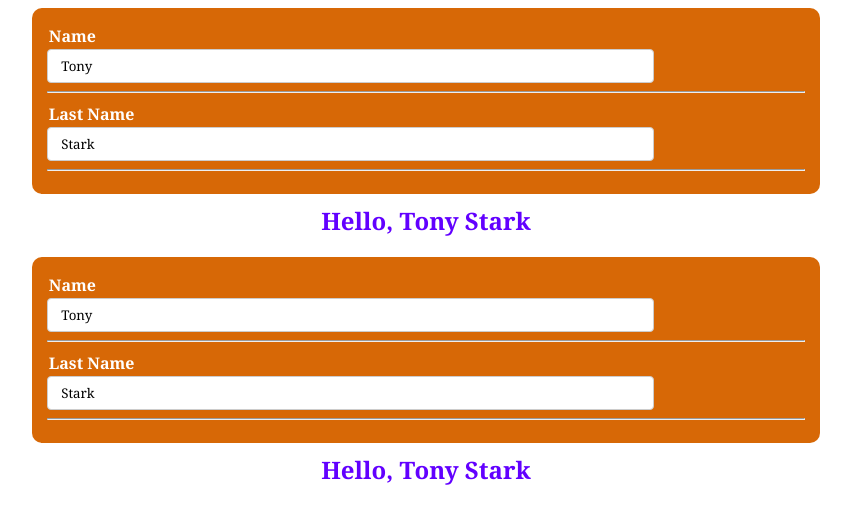
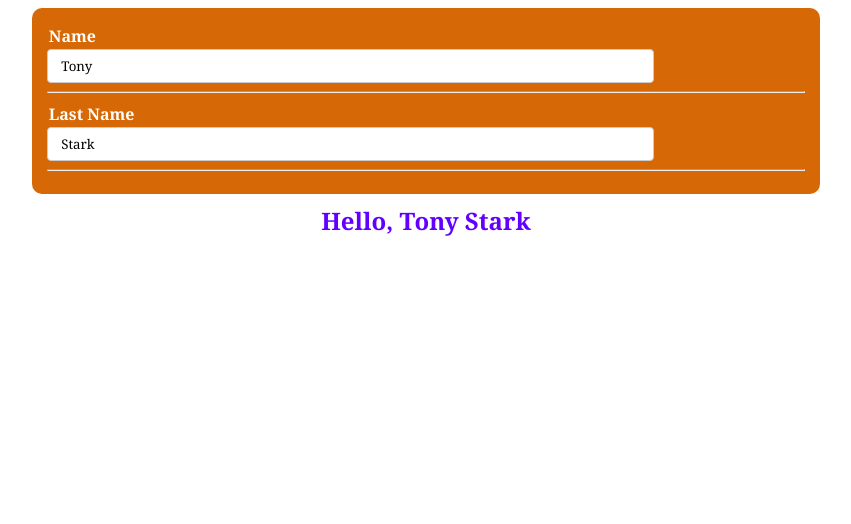
Before and after one commit to ManasChougule475/Understanding_Hooks, a React (Create React App) app: page / in a window 1280 px wide. Shown: the top 524 px of the page, without its empty margins (214-1065 px from the left). Built offline with nearby package versions, Linux system fonts and the light colour scheme; the HTML template or start-up script is replaced by a standard one.

Commit message:
update title of app based on user input values using class based component

```diff
--- a/src/App.js
+++ b/src/App.js
@@ -1,11 +1,11 @@
-import InputClass from "./Components/InputWithClass";
-import InputFunction from "./Components/InputWithClass";
+import InputWithClass from "./Components/InputWithClass";
+import InputWithFunction from "./Components/InputWithFunction";
 
 function App() {
   return (
     <>
-      <InputClass />
-      <InputFunction />
+      <InputWithClass />
+      {/* <InputWithFunction /> */}
     </>
   );
 }
--- a/src/Components/InputWithClass.js
+++ b/src/Components/InputWithClass.js
@@ -20,6 +20,16 @@
             lastName: e.target.value
         })
     }
+
+    // with below both methods title also gets updated dynamically  as user types name & lastName
+    componentDidMount(){
+        document.title = this.state.name+" "+this.state.lastName;
+    }  // :- title chnages from React App to new value as soon as component is mounted
+
+    componentDidUpdate(){
+        document.title = this.state.name+" "+this.state.lastName;
+    }  // :- title chnages from old value in mounting phase to new one  whenever user updates name & lastName
+
     render(){
         return(
             <>
@@ -30,16 +40,16 @@
                             onChange={this.handleNameChange}
                      />
                 </Row >
-                {/* <Row label="Last Name">
+                <Row label="Last Name">
                      <input  className="input"
                             value={this.state.lastName}
                             onChange={this.handleLastnameChange}
                      />
-                </Row > */}
+                </Row >
 
 
                 {/* <Row1 label="Last Name" handleLastnameChange={this.handleLastnameChange} lastName={this.state.lastName}></Row1> */}
-                <Row2 label="Last Name" handleLastnameChange={this.handleLastnameChange}>{this.state.lastName}</Row2>
+                {/* <Row2 label="Last Name" handleLastnameChange={this.handleLastnameChange}>{this.state.lastName}</Row2> */}
 
 
                 {/* <Row3 label="Last Name" >Ram<h6>sham</h6></Row3> */}
@@ -86,19 +96,19 @@
 // }
 
 
-function Row2(props) {
-    const { label, handleLastnameChange, children } = props;
-    return (
-        <>
-            <label>{label}<br/></label>
-            <input className="input"
-                value={children}
-                onChange={handleLastnameChange}
-            />
-            <hr />
-        </>
-    )
-}
+// function Row2(props) {
+//     const { label, handleLastnameChange, children } = props;
+//     return (
+//         <>
+//             <label>{label}<br/></label>
+//             <input className="input"
+//                 value={children}
+//                 onChange={handleLastnameChange}
+//             />
+//             <hr />
+//         </>
+//     )
+// }
 
 
 // function Row3(props){
```
